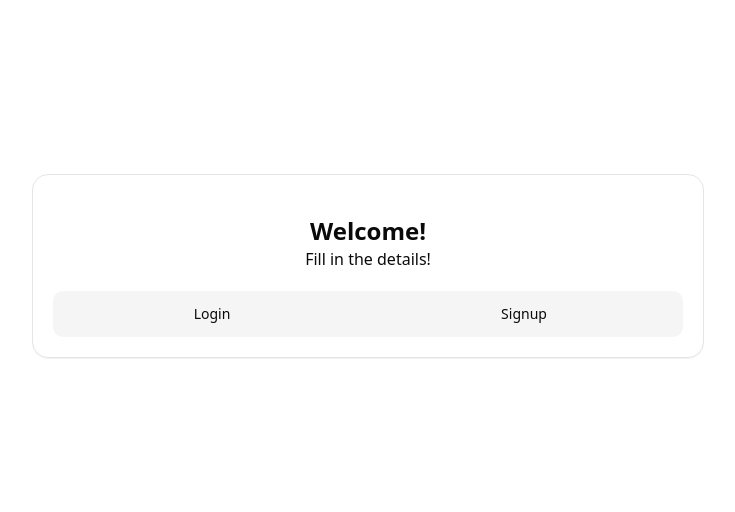
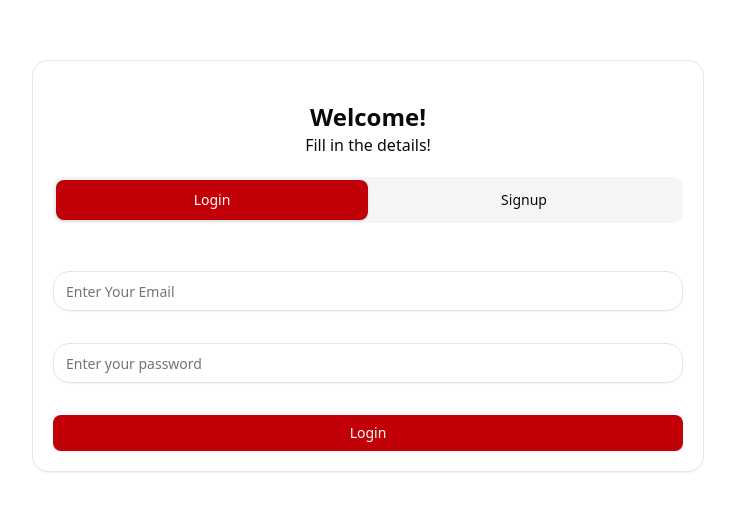
Before and after one commit to hiarun01/chattx, a React (Vite) app in the folder frontend/: page /auth in a window 1280 px wide. Shown: the part 134-646 px from the top of the page, without its empty margins (272-1007 px from the left). Built offline with nearby package versions, Linux system fonts and the light colour scheme.

Commit message:
Update index.jsx

```diff
--- a/frontend/src/pages/auth/index.jsx
+++ b/frontend/src/pages/auth/index.jsx
@@ -10,7 +10,7 @@ const Auth = () => {
           <h1 className="font-bold text-2xl">Welcome!</h1>
           <p className="">Fill in the details!</p>
         </div>
-        <Tabs className="md:h-fit sm:h-fit">
+        <Tabs defaultValue="login" className="md:h-fit sm:h-fit">
           <TabsList className="flex justify-center w-full h-fit">
             <TabsTrigger
               value="login"
```
